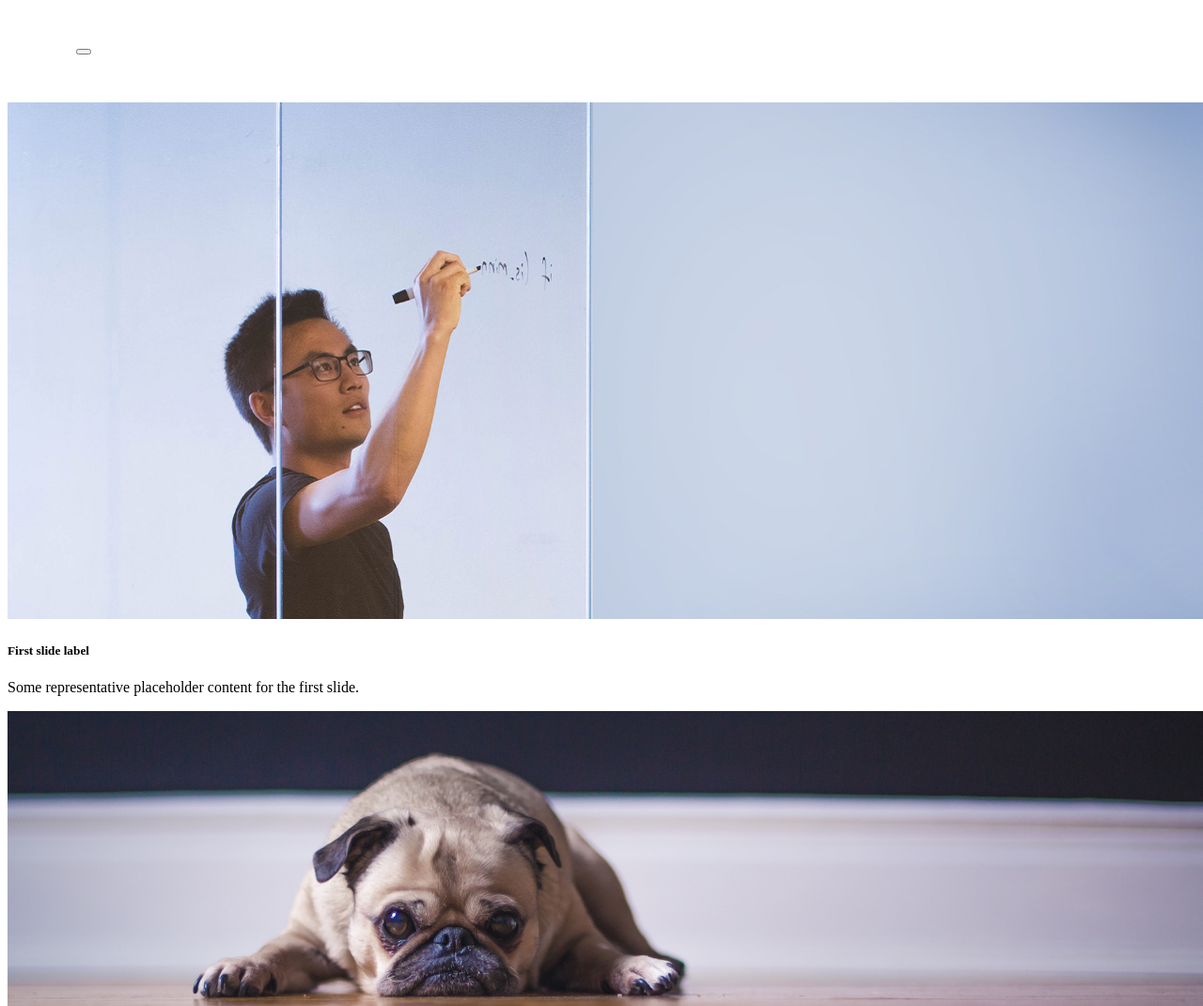
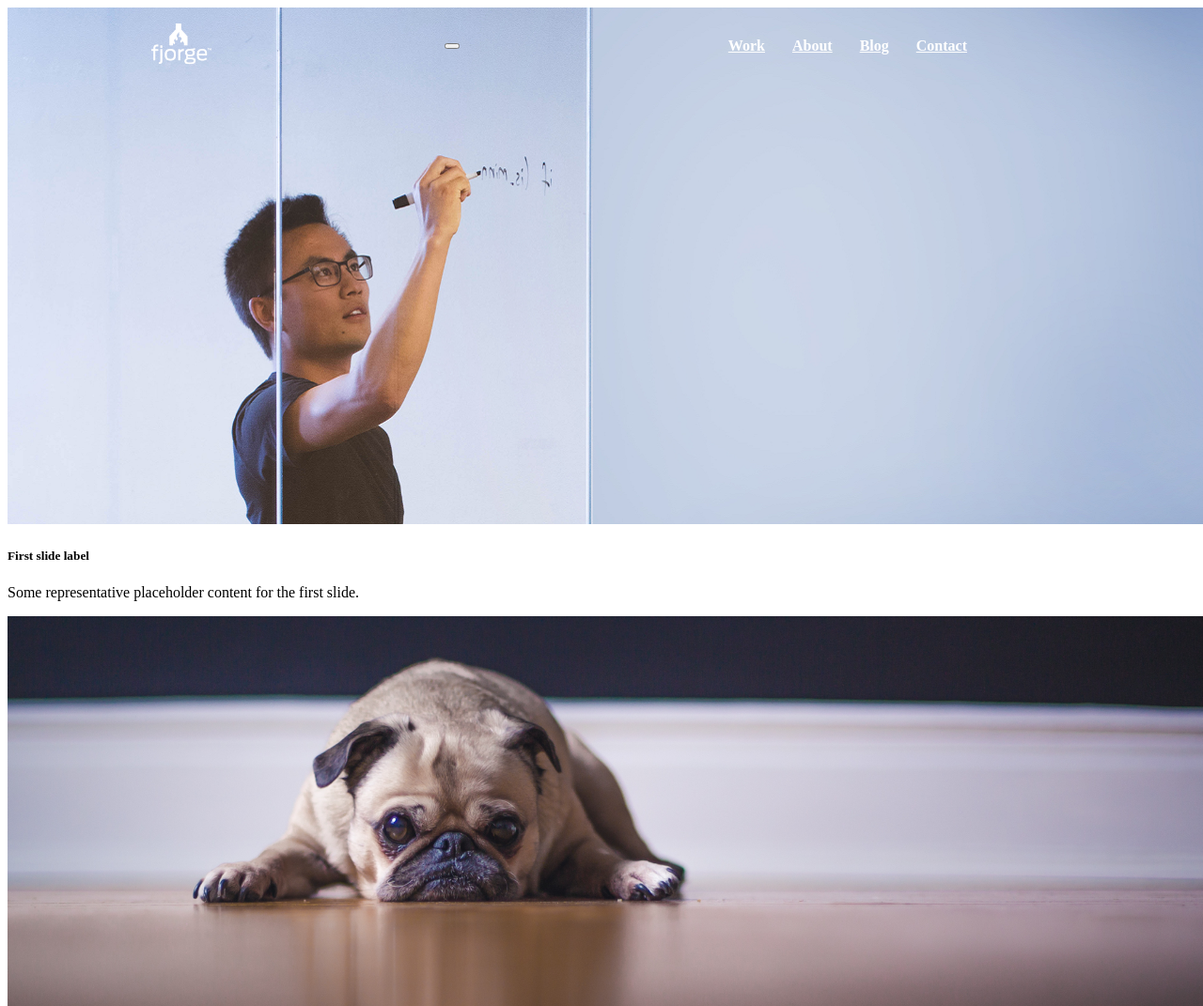
Before and after one commit to seth-obeng/FE-learning, a plain HTML site: page index.html in a window 1280 px wide. Shown: the top 1071 px of the page at 94% size. Drawn offline with Linux system fonts and the light colour scheme.

Commit message:
Implement Header styles

```diff
--- a/index.html
+++ b/index.html
@@ -18,13 +18,14 @@
 <body>
 
     <!-- NAVBAR -->
-    <nav>
-        <div>
+    <nav class="navbar">
+        <div class="navdiv">
             <!-- LOGO -->
+            <div class="logo">
             <a>
                 <img src="image/logo.png">
             </a>
-
+            </div>
             <!-- MOBILE MENU TOGGLE -->
             <button>
                 <span></span>
```
